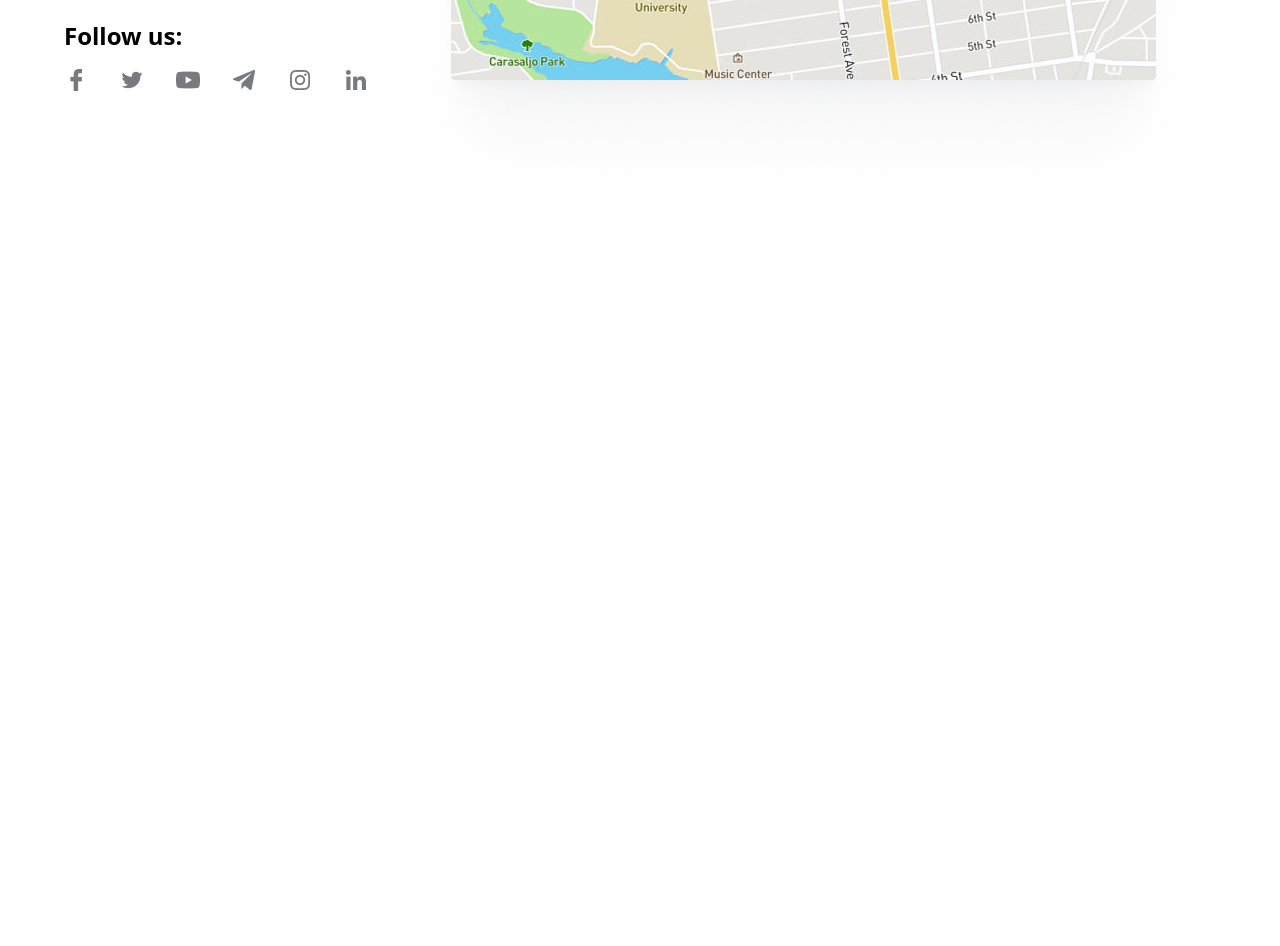
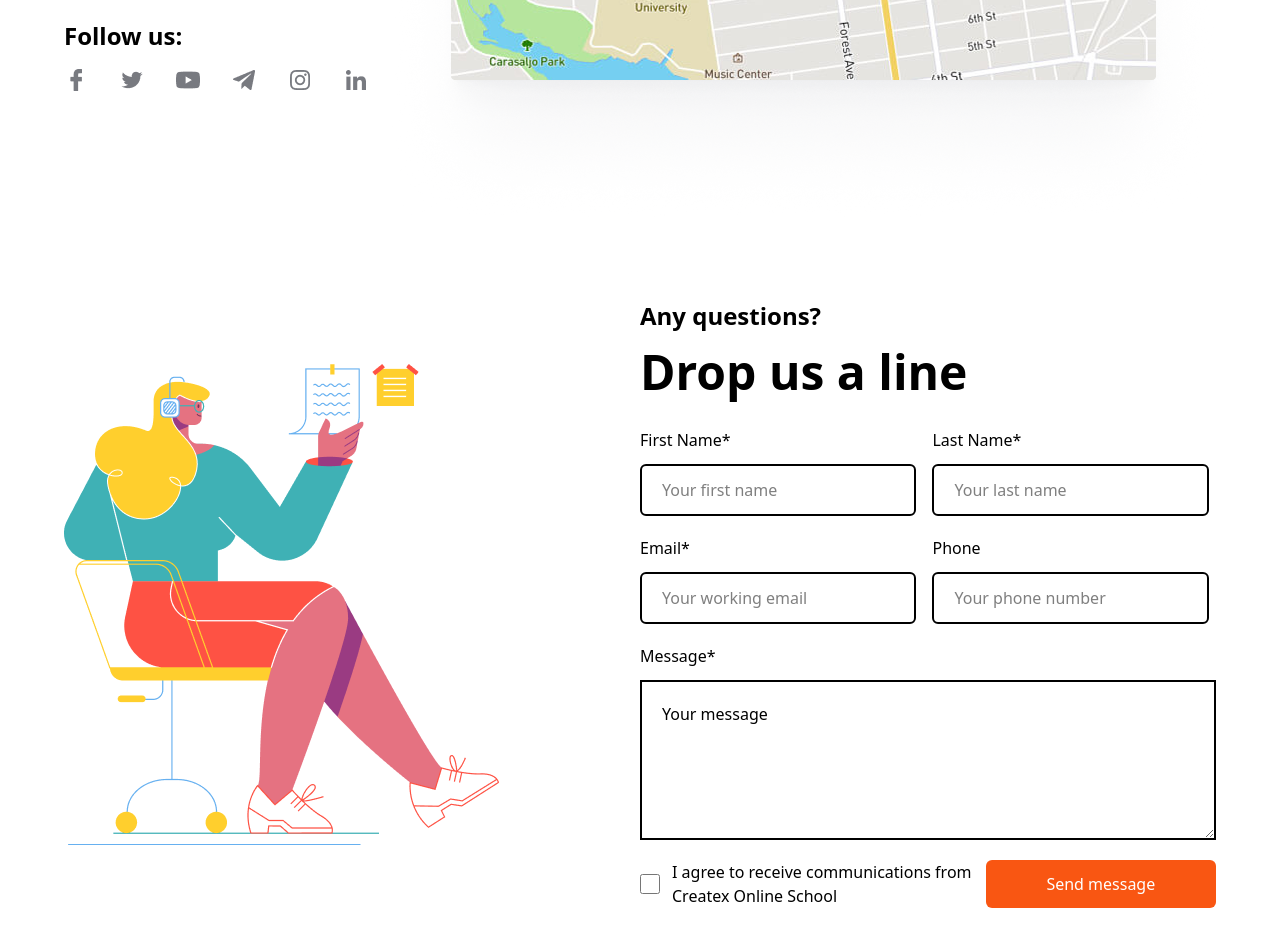
Before and after one commit to numonqalandarov-sketch/home-workk-date-19, a website: page src/page5.html in a window 1280 px wide. Shown: the part 500-1446 px from the top of the page. Before the commit the page ends 800 px from the top, so only its background shows below. Drawn offline with Linux system fonts and the light colour scheme.

Commit message:
section2 page5

```diff
--- a/src/page5.html
+++ b/src/page5.html
@@ -90,5 +90,76 @@
       </div>
       <img class="lg:w-" src="img/page5/map.png" alt="" />
     </section>
+    <section
+      class="lg:max-w-310 w-[90%] m-auto gap-y-10 lg:my-20 my-10 flex lg:flex-row flex-col items-center justify-between"
+    >
+      <img src="img/page5/illustration.png" alt="" />
+      <div class="lg:w-[50%] w-full flex flex-col items-start gap-8">
+        <div class="flex flex-col items-start gap-4">
+          <h1 class="text-2xl font-semibold">Any questions?</h1>
+          <h1 class="lg:text-5xl font-bold text-3xl">Drop us a line</h1>
+        </div>
+        <form class="flex flex-wrap items-start gap-x-4 gap-y-5 w-full">
+          <div class="flex flex-col items-start gap-3 lg:w-[48%] w-full">
+            <h1>First Name*</h1>
+            <input
+              class="w-full border-2 pl-5 rounded-md py-3"
+              placeholder="Your first name"
+              type="text"
+              name=""
+              id=""
+            />
+          </div>
+          <div class="flex flex-col items-start gap-3 lg:w-[48%] w-full">
+            <h1>Last Name*</h1>
+            <input
+              class="w-full border-2 pl-5 rounded-md py-3"
+              placeholder="Your last name"
+              type="text"
+              name=""
+              id=""
+            />
+          </div>
+          <div class="flex flex-col items-start gap-3 lg:w-[48%] w-full">
+            <h1>Email*</h1>
+            <input
+              class="w-full border-2 pl-5 rounded-md py-3"
+              placeholder="Your working email"
+              type="text"
+              name=""
+              id=""
+            />
+          </div>
+          <div class="flex flex-col items-start gap-3 lg:w-[48%] w-full">
+            <h1>Phone</h1>
+            <input
+              class="w-full border-2 pl-5 rounded-md py-3"
+              placeholder="Your phone number"
+              type="text"
+              name=""
+              id=""
+            />
+          </div>
+          <div class="w-full flex flex-col items-start gap-3">
+            <h1>Message*</h1>
+            <textarea class="border-2 h-40 pl-5 w-full pt-5" name="" id="">
+Your message</textarea
+            >
+          </div>
+          <div class="flex items-center justify-between w-full">
+            <div class="flex items-center gap-3">
+              <input class="w-5 h-5" type="checkbox" name="" id="" />
+              <h1>
+                I agree to receive communications from <br />
+                Createx Online School
+              </h1>
+            </div>
+            <button class="w-[40%] py-3 rounded-md text-white bg-[#F95612]">
+              Send message
+            </button>
+          </div>
+        </form>
+      </div>
+    </section>
   </body>
 </html>
```
Also changed, not shown: src/output.css.
